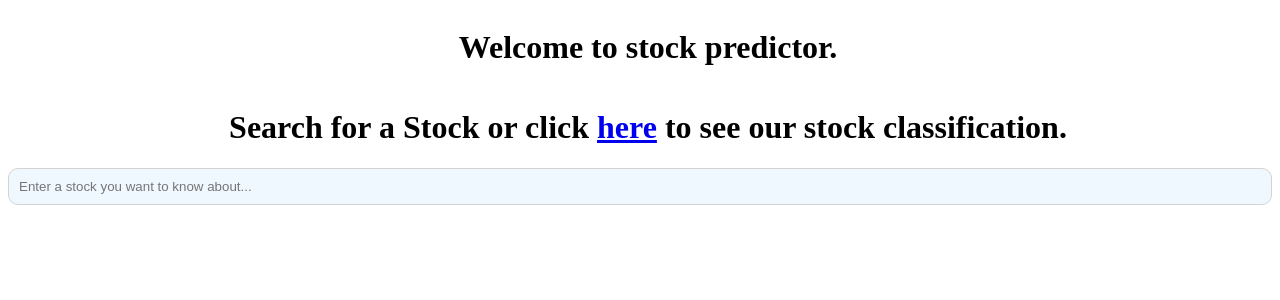
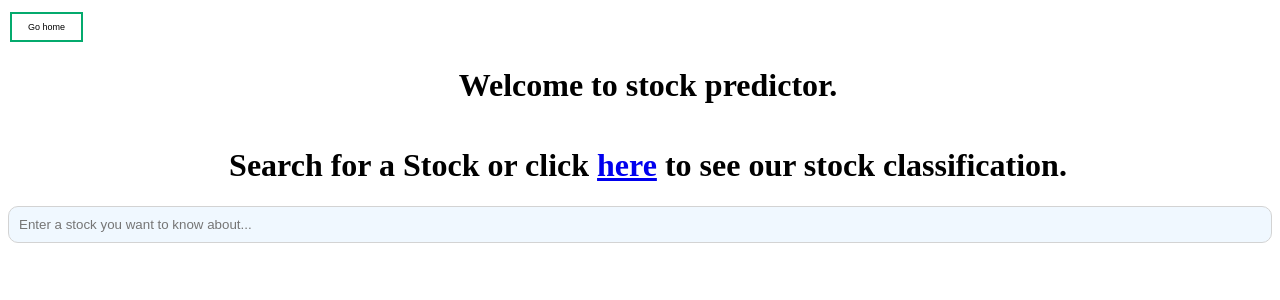
Before and after one commit to HoriaMercan/stock_price_predictor, a Flask app: page / in a window 1280 px wide. Shown: the top 300 px of the page. Run offline with Flask 2, Linux system fonts and the light colour scheme; parts of the project's set-up code (start-up, migrations or seed data) failed here and were passed over; some libraries are stand-ins or nearby versions.

Commit message:
small fixes on UI - introduce current date & back button

```diff
--- a/server.py
+++ b/server.py
@@ -88,6 +88,8 @@ def getdiffpred(symbol, path="./predict/mdlbatched.t7", offset=19):
     print(base, pr)
     return base.tolist(), pr, re
 
+from datetime import date
+
 @app.route('/chart/<symbol>', methods=['GET'])
 def chart(symbol):
     args = request.args
@@ -102,7 +104,8 @@ def chart(symbol):
                         real = base + re,
                         predicted2 = base + pr,
                         real2 = base + re,
-                        plot_stock_symbol = symbol)
+                        plot_stock_symbol = symbol,
+                        today = date.today().strftime("%B %d, %Y"))
 
 
 
@@ -129,7 +132,8 @@ def arima_chart(symbol):
                                (list(data_train) + list(predicted))[i] for i in range(total_len - THRESH, total_len)
                            ],
                            real2=[data[i] for i in range(total_len - THRESH, total_len)],
-                           plot_stock_symbol=symbol)
+                           plot_stock_symbol=symbol,
+                           today = date.today().strftime("%B %d, %Y"))
 
 
 @app.route('/auto_arima/<symbol>')
@@ -151,7 +155,8 @@ def auto_arima_chart(symbol):
                                (list(data_train) + list(predicted))[i] for i in range(total_len - THRESH, total_len)
                            ],
                            real2=[data[i] for i in range(total_len - THRESH, total_len)],
-                           plot_stock_symbol=symbol)
+                           plot_stock_symbol=symbol,
+                           today = date.today().strftime("%B %d, %Y"))
 
 
 if __name__ == '__main__':
--- a/templates/charts.html
+++ b/templates/charts.html
@@ -2,7 +2,8 @@
 {% block body %}
 <div>
 
-    <h1> {{ plot_stock_symbol }}'s Prediction on a period of 35 days </h1>
+    <h1> {{ plot_stock_symbol }}'s Prediction on a period of last 35 days </h1>
+    <h1> {{ today }}</h1>
     <div style="height: 80%; width: 100%;">
         <canvas id="myChart"></canvas>
     </div>
--- a/templates/hello.html
+++ b/templates/hello.html
@@ -94,8 +94,43 @@
         border: 1px solid #d3d3d3;
 
     }
+
+    .button {
+        border: none;
+        color: white;
+        padding: 8px 16px;
+        text-align: center;
+        text-decoration: none;
+        display: inline-block;
+        font-size: 9px;
+        margin: 4px 2px;
+        transition-duration: 0.4s;
+        cursor: pointer;
+      }
+
+      .button1 {
+        background-color: white;
+        color: black;
+        border: 2px solid #04AA6D;
+      }
+
+      .button1:hover {
+        background-color: #04AA6D;
+        color: white;
+      }
+
+      .centered {
+        position: fixed;
+        top: 0;
+        left: 50%;
+        /* bring your own prefixes */
+        transform: translate(-50%, -50%);
+      }
+
 </style>
 <body>
+
+    <button id = "homeBtn" class="button button1"> Go home </button>
 {% block body %} {% endblock %}
 </body>
 </html>
```
